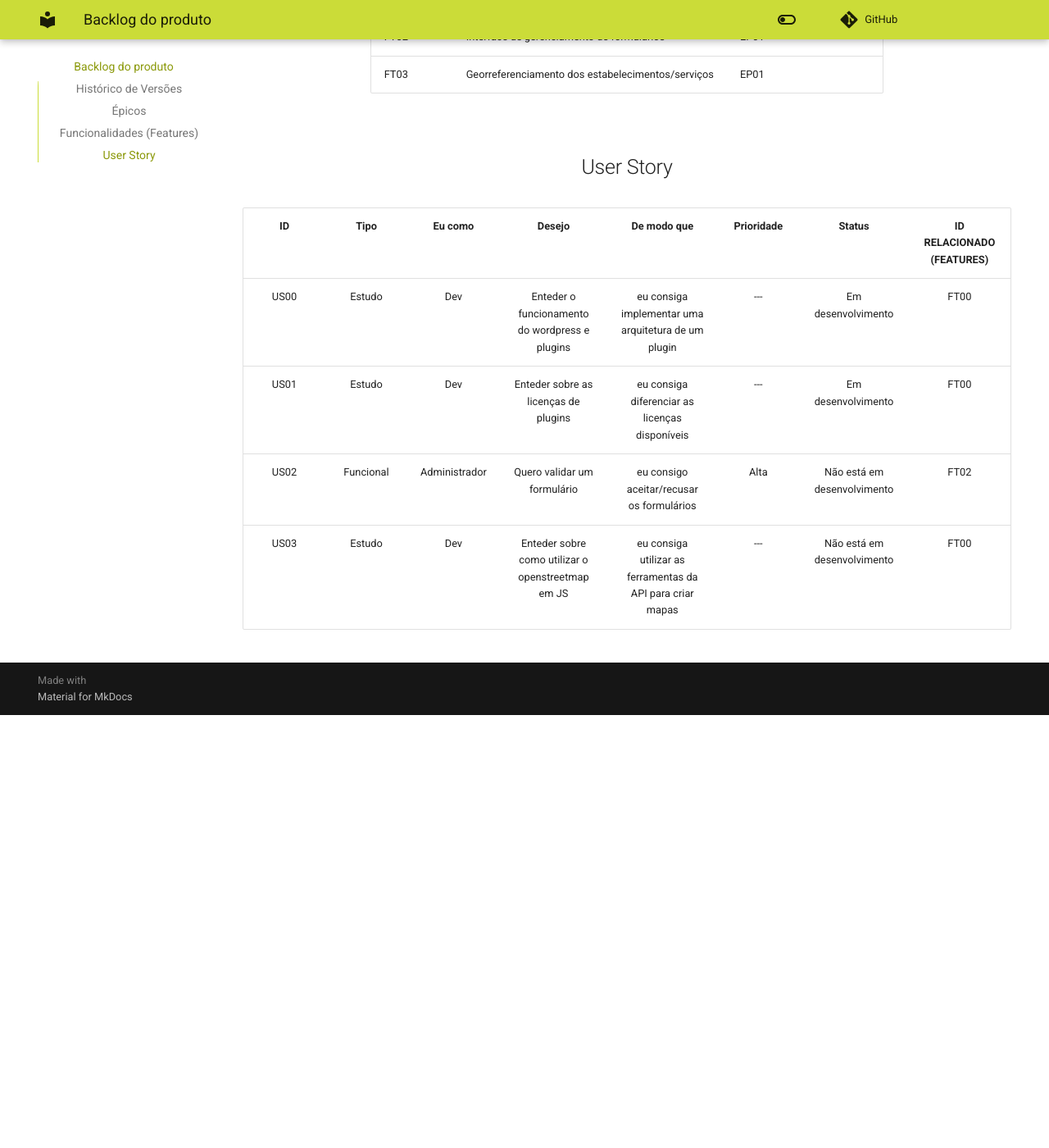
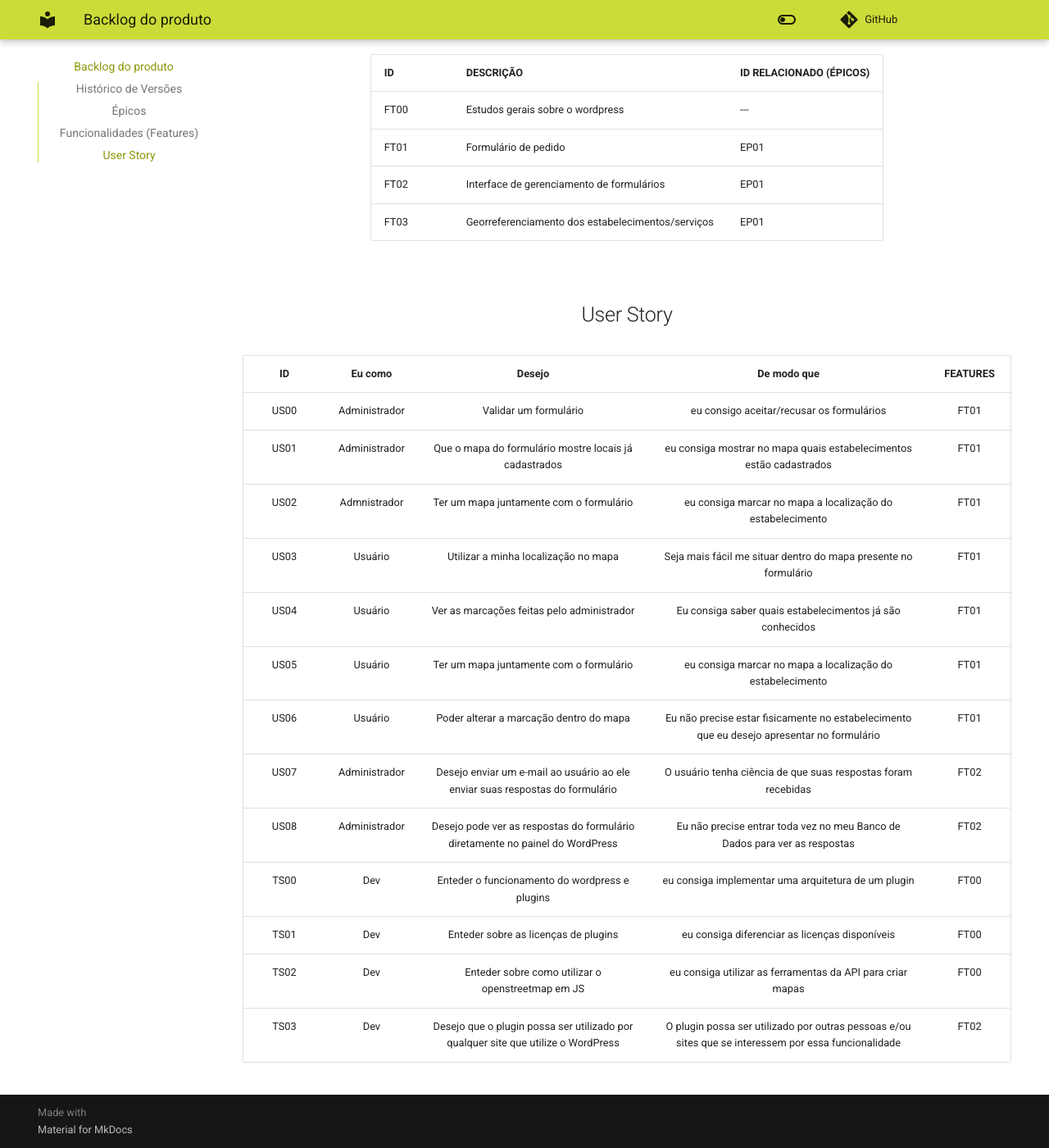
Before and after one commit to ResidenciaTICBrisa/T2G8-Plugin-Wordpress, an MkDocs documentation site: the page built from docs/backlog.md, in a window 1280 px wide and 1400 px high, scrolled down 996 px. Shown: the whole window at 82% size. Built offline with MkDocs 1.6.1 and Material for MkDocs 9.7.7, drawn with Linux system fonts in a browser that asks for light colours; comment, search, counter and statistics services are not loaded; before the commit the page ends 1868 px from its top, so only the background shows below that; some of the changed text lies outside the part shown.

Commit message:
Alterações no Backlog.MD

```diff
--- a/docs/backlog.md
+++ b/docs/backlog.md
@@ -1,10 +1,12 @@
+Este documento oferece uma visão abrangente do backlog de nosso produto, destacando as funcionalidades, melhorias e tarefas prioritárias que nossa equipe de desenvolvimento planeja abordar. Ele atua como um guia essencial para alinhar nossos esforços com as demandas dos clientes e os objetivos empresariais, facilitando uma gestão eficiente do ciclo de desenvolvimento e garantindo a entrega constante de valor aos usuários finais.
+
 ## Histórico de Versões
 
 | Data       | Versão | Descrição            |         Autor             |
 |:----------:|:------:|:--------------------:|:-------------------------:|
-| 10/03/2024 | 0.1 | Criação do Documento Backlog com épicos, funcionalidades | @WillxBernardo |
-| 13/03/2024 | 0.2 | Criação do plugin protótipo que adiciona o formulário na página | @WillxBernardo |
-
+| 10/03/2024 | 0.1.1 | Criação do Documento Backlog com épicos, funcionalidades | @WillxBernardo |
+| 13/03/2024 | 0.1.2 | Criação do plugin protótipo que adiciona o formulário na página | @WillxBernardo |
+| 20/03/2024 | 0.1.3 | Implementação do uso da localização do usário dentro do plugin | @Max-Rohrer20 |
 
 ## Épicos
 | ID | DESCRIÇÃO | ID RELACIONADO (TEMA) |
@@ -22,9 +24,18 @@
 
 ## User Story
 
-|    ID   |      Tipo     |     Eu como    |      Desejo       | De modo que | Prioridade | Status    | ID RELACIONADO (FEATURES) |
-|:-------:|:-------------:|:--------------:|:-----------------:|:-----------:|:----------:|:---------:|:-------------------------------:|
-|    US00    | Estudo | Dev | Enteder o funcionamento do wordpress e plugins | eu consiga implementar uma arquitetura de um plugin | --- | Em desenvolvimento | FT00 |
-|    US01    | Estudo | Dev | Enteder sobre as licenças de plugins | eu consiga diferenciar as licenças disponíveis | --- | Em desenvolvimento | FT00 |
-|    US02    |   Funcional   | Administrador | Quero validar um formulário | eu consigo aceitar/recusar os formulários | Alta | Não está em desenvolvimento | FT02 |
-|    US03    | Estudo | Dev | Enteder sobre como utilizar o openstreetmap em JS | eu consiga utilizar as ferramentas da API para criar mapas | --- | Não está em desenvolvimento | FT00 |
+|    ID   |    Eu como    |      Desejo       | De modo que | FEATURES |
+|:-------:|:--------------:|:-----------------:|:-----------:|:----------:|
+|    US00    | Administrador | Validar um formulário | eu consigo aceitar/recusar os formulários | FT01 |
+|    US01    | Administrador | Que o mapa do formulário mostre locais já cadastrados | eu consiga mostrar no mapa quais estabelecimentos estão cadastrados | FT01 |
+|    US02    | Admnistrador | Ter um mapa juntamente com o formulário | eu consiga marcar no mapa a localização do estabelecimento | FT01 |
+|    US03    | Usuário | Utilizar a minha localização no mapa | Seja mais fácil me situar dentro do mapa presente no formulário | FT01 |
+|    US04    | Usuário | Ver as marcações feitas pelo administrador | Eu consiga saber quais estabelecimentos já são conhecidos | FT01 |
+|    US05    | Usuário | Ter um mapa juntamente com o formulário | eu consiga marcar no mapa a localização do estabelecimento | FT01 |
+|    US06    | Usuário | Poder alterar a marcação dentro do mapa  | Eu não precise estar fisicamente no estabelecimento que eu desejo apresentar no formulário | FT01 |
+|    US07    | Administrador | Desejo enviar um e-mail ao usuário ao ele enviar suas respostas do formulário  | O usuário tenha ciência de que suas respostas foram recebidas | FT02
+|    US08    | Administrador | Desejo pode ver as respostas do formulário diretamente no painel do WordPress  | Eu não precise entrar toda vez no meu Banco de Dados para ver as respostas | FT02 |
+|    TS00   | Dev | Enteder o funcionamento do wordpress e plugins | eu consiga implementar uma arquitetura de um plugin | FT00 |
+|    TS01    | Dev | Enteder sobre as licenças de plugins | eu consiga diferenciar as licenças disponíveis | FT00 |
+|    TS02    | Dev | Enteder sobre como utilizar o openstreetmap em JS | eu consiga utilizar as ferramentas da API para criar mapas | FT00 |
+|    TS03    | Dev | Desejo que o plugin possa ser utilizado por qualquer site que utilize o WordPress | O plugin possa ser utilizado por outras pessoas e/ou sites que se interessem por essa funcionalidade | FT02
```
